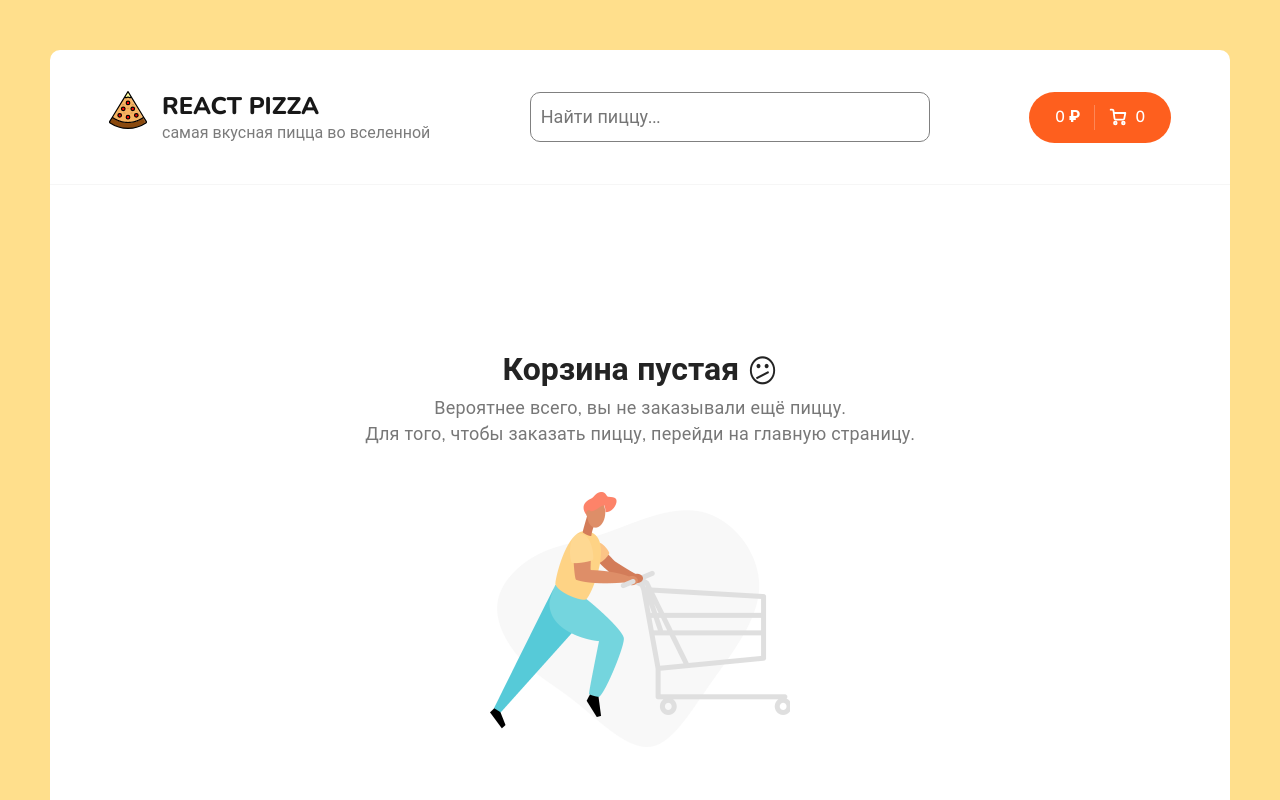
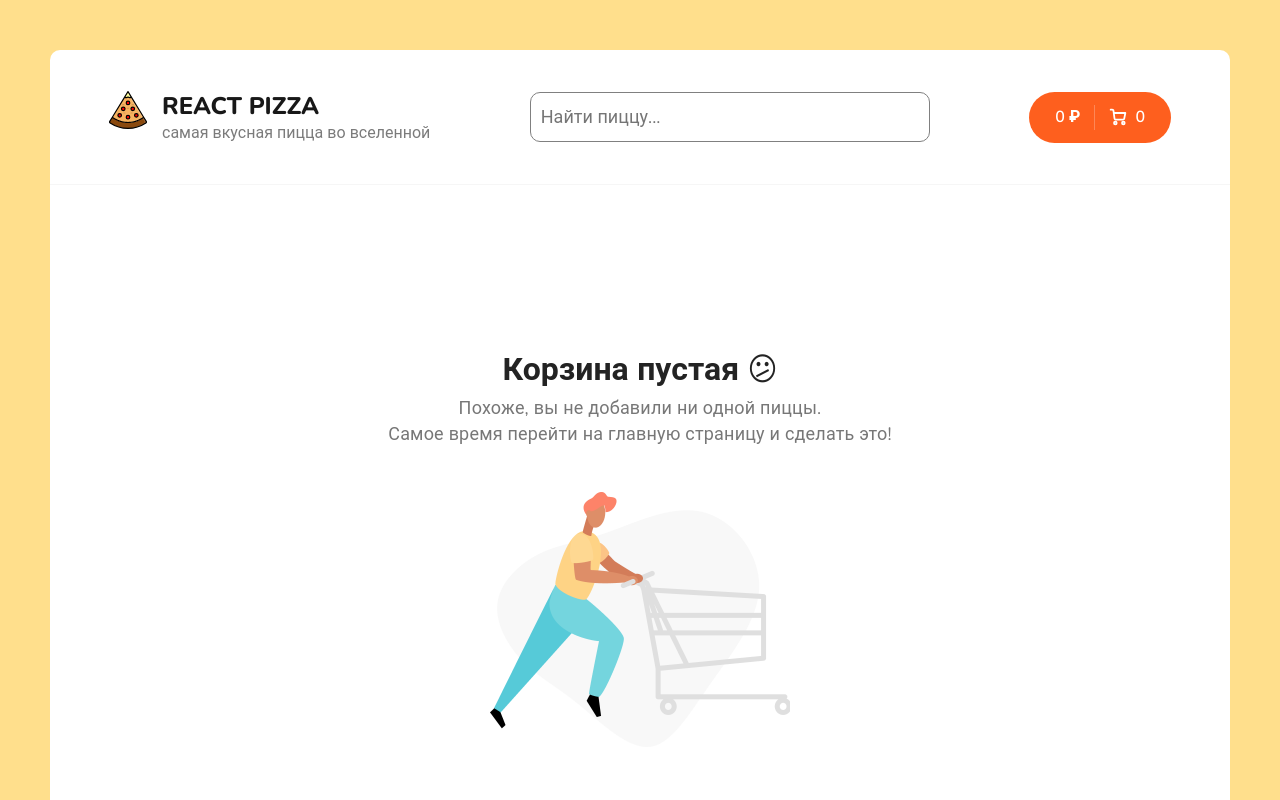
Before and after one commit to latypovroman/pizza-react, a React (Create React App) app: page /cart in a window 1280 px wide. Shown: the top 800 px of the page. Built offline with nearby package versions, Linux system fonts and the light colour scheme.

Commit message:
add ts start typification

```diff
--- a/package.json
+++ b/package.json
@@ -7,6 +7,10 @@
     "@testing-library/jest-dom": "^5.16.5",
     "@testing-library/react": "^13.3.0",
     "@testing-library/user-event": "^13.5.0",
+    "@types/jest": "^29.2.3",
+    "@types/node": "^18.11.9",
+    "@types/react": "^18.0.25",
+    "@types/react-dom": "^18.0.9",
     "axios": "^0.27.2",
     "lodash.debounce": "^4.0.8",
     "qs": "^6.11.0",
@@ -18,6 +22,7 @@
     "react-router-dom": "^6.3.0",
     "react-scripts": "5.0.1",
     "sass": "^1.54.4",
+    "typescript": "^4.9.3",
     "web-vitals": "^2.1.4"
   },
   "scripts": {
--- a/src/App.js
+++ b/src/App.tsx
@@ -1,10 +1,10 @@
-import React from "react";
 import "./scss/app.scss";
 import Header from "./components/Header";
 import { Route, Routes } from "react-router-dom";
 import Home from "./pages/Home";
 import NotFound from "./pages/NotFound";
 import Cart from "./pages/Cart";
+import PizzaPopup from "./components/PizzaPopup";
 
 function App() {
   return (
@@ -12,8 +12,11 @@ function App() {
       <Header />
       <div className="content">
         <Routes>
+          <Route path="/" element={<Home />}>
+            <Route path="pizzas/:id" element={<PizzaPopup />} />
+          </Route>
+          <Route path="/cart" element={<Cart />} />
           <Route path="/" element={<Home />} />
-          <Route path="/cart" element={<Cart />} />
           <Route path="*" element={<NotFound />} />
         </Routes>
       </div>
--- a/src/components/CartEmpty.js
+++ b/src/components/CartEmpty.tsx
@@ -2,18 +2,18 @@ import React from "react";
 import { Link } from "react-router-dom";
 import empty from "../assets/img/empty-cart.png";
 
-const CartEmpty = () => {
+const CartEmpty: React.FC = () => {
   return (
     <div className="content">
       <div className="container container--cart">
         <div className="cart cart--empty">
           <h2>
-            Корзина пустая <icon>😕</icon>
+            Корзина пустая <span>😕</span>
           </h2>
           <p>
-            Вероятнее всего, вы не заказывали ещё пиццу.
+            Похоже, вы не добавили ни одной пиццы.
             <br />
-            Для того, чтобы заказать пиццу, перейди на главную страницу.
+            Самое время перейти на главную страницу и сделать это!
           </p>
           <img src={empty} alt="Empty cart" />
           <Link to="/" className="button button--black">
--- a/src/components/PizzaCard.js
+++ b/src/components/PizzaCard.js
@@ -2,8 +2,10 @@ import React from "react";
 import { useDispatch, useSelector } from "react-redux";
 import { addItem, selectCartItemById } from "../redux/slices/cartSlice";
 import { openPopup, setPopupData } from "../redux/slices/popupSlice";
+import { useNavigate } from "react-router-dom";
 
 const PizzaCard = ({ id, title, price, imageUrl, sizes, types }) => {
+  const navigate = useNavigate();
   const dispatch = useDispatch();
   const addedItem = useSelector(selectCartItemById(id));
   const [activeSize, setActiveSize] = React.useState(0);
@@ -31,6 +33,7 @@ const PizzaCard = ({ id, title, price, imageUrl, sizes, types }) => {
   const onClickImage = () => {
     dispatch(setPopupData(item));
     dispatch(openPopup());
+    navigate(`/pizzas/${item.id}`);
   };
 
   const onClickAdd = () => {
--- a/src/components/PizzaPopup/index.js
+++ b/src/components/PizzaPopup/index.js
@@ -4,8 +4,10 @@ import closeIcon from "../../assets/img/close-icon.svg";
 import { useDispatch, useSelector } from "react-redux";
 import { closePopup } from "../../redux/slices/popupSlice";
 import { addItem, selectCartItemById } from "../../redux/slices/cartSlice";
+import { useNavigate } from "react-router-dom";
 
 const PizzaPopup = () => {
+  const navigate = useNavigate();
   const dispatch = useDispatch();
   const { item, isOpened } = useSelector((state) => state.popupReducer);
   const addedItem = useSelector(selectCartItemById(item.id));
@@ -17,6 +19,7 @@ const PizzaPopup = () => {
 
   const close = () => {
     dispatch(closePopup());
+    navigate(`/`);
   };
 
   const onClickAdd = () => {
--- a/src/components/Sort.js
+++ b/src/components/Sort.tsx
@@ -2,7 +2,12 @@ import React from "react";
 import { useDispatch, useSelector } from "react-redux";
 import { setActiveSort } from "../redux/slices/filterSlice";
 
-export const sortTypes = [
+type SortTypesItem = {
+  name: string;
+  property: string;
+};
+
+export const sortTypes: SortTypesItem[] = [
   { name: "популярности", property: "rating" },
   { name: "цене", property: "price" },
   { name: "алфавиту", property: "title" },
@@ -26,7 +31,7 @@ const Sort = () => {
     return () => document.body.removeEventListener("click", handleOutsideClick);
   }, []);
 
-  const onClickHandle = (type) => {
+  const onClickHandle = (type: SortTypesItem) => {
     dispatch(setActiveSort(type));
     setIsPopupOpened(false);
   };
--- a/src/index.js
+++ b/src/index.tsx
@@ -1,4 +1,3 @@
-import React from "react";
 import ReactDOM from "react-dom/client";
 import "./index.css";
 import App from "./App";
@@ -6,7 +5,9 @@ import { BrowserRouter } from "react-router-dom";
 import { store } from "./redux/store";
 import { Provider } from "react-redux";
 
-const root = ReactDOM.createRoot(document.getElementById("root"));
+const root = ReactDOM.createRoot(
+  document.getElementById("root") as HTMLElement
+);
 root.render(
   <Provider store={store}>
     <BrowserRouter>
--- a/src/pages/Cart.js
+++ b/src/pages/Cart.tsx
@@ -93,7 +93,7 @@ const Cart = () => {
           </div>
         </div>
         <div className="cart__items">
-          {items.map((item) => (
+          {items.map((item: any) => (
             <CartItem key={item.id} {...item} />
           ))}
         </div>
--- a/src/pages/Home.js
+++ b/src/pages/Home.js
@@ -1,5 +1,5 @@
 import React from "react";
-import { useNavigate } from "react-router-dom";
+import { useNavigate, Outlet } from "react-router-dom";
 import qs from "qs";
 import Filter from "../components/Filter";
 import Sort from "../components/Sort";
@@ -14,7 +14,6 @@ import {
 } from "../redux/slices/filterSlice";
 import { sortTypes } from "../components/Sort";
 import { fetchPizzas } from "../redux/slices/pizzasSlice";
-import PizzaPopup from "../components/PizzaPopup";
 
 const Home = () => {
   const navigate = useNavigate();
@@ -91,6 +90,7 @@ const Home = () => {
     if (title.includes(value)) {
       return <PizzaCard key={pizza.id} {...pizza} />;
     }
+    return null;
   });
 
   const skeleton = [...new Array(9)].map((p, index) => (
@@ -115,11 +115,14 @@ const Home = () => {
       )}
       <div className="content__items">
         {status === "loading" ? skeleton : pizzasRender}
+        {!pizzasRender.length && status === "success" && (
+          <h2 style={{ fontSize: 40 }}>Пиццы не найдены</h2>
+        )}
       </div>
       {(pizzas.length > 5 || currentPage > 1) && (
         <Pagination onChangeCurrentPage={onChangeCurrentPage} />
       )}
-      <PizzaPopup />
+      <Outlet />
     </div>
   );
 };
```
Also changed, not shown: src/components/Header.tsx (renamed from src/components/Header.js), 1 other file (tests, documents, lock files or other folders).
